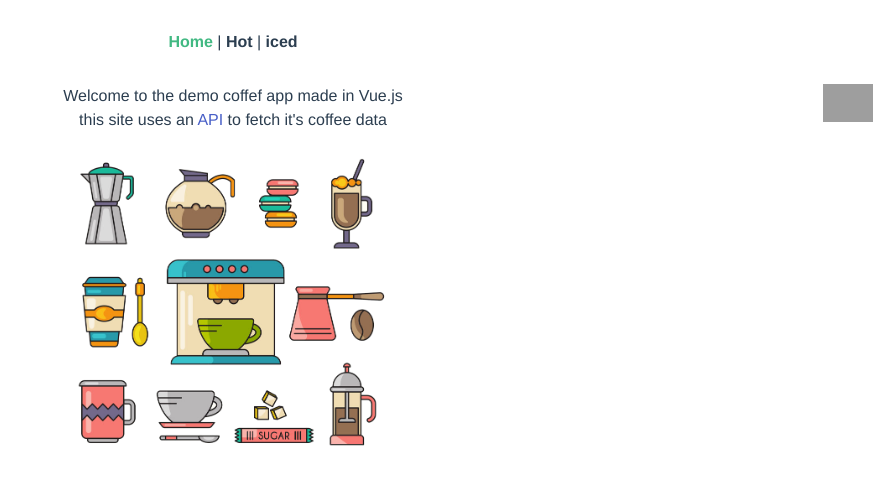
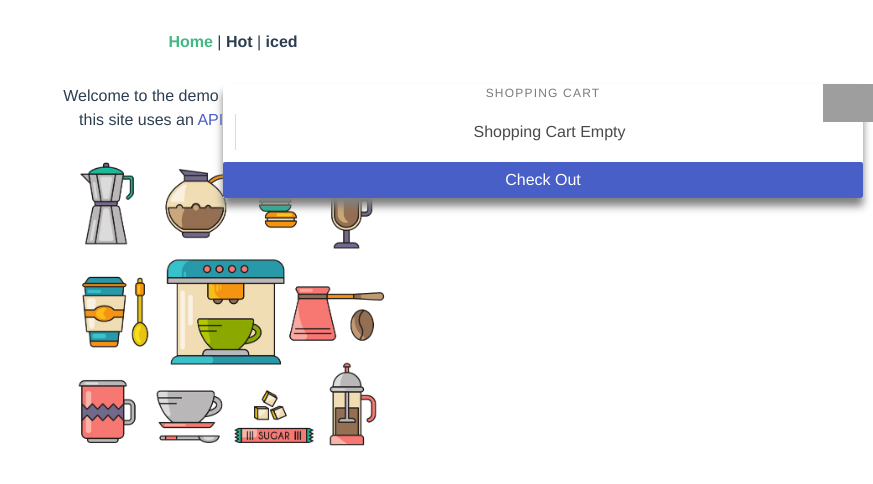
Before and after one commit to OmarBitar/vue-coffee-site, a Vue app: page / in a window 1280 px wide. Both pictures are taken after a click on the picture 1255 px from the left and 102 px from the top of the page. Shown: the top 484 px of the page, without its empty margins (407-1280 px from the left). Built offline with nearby package versions, Linux system fonts and the light colour scheme; grey boxes are pictures that could not be loaded.

Commit message:
dynamic sidebar and other styling

```diff
--- a/src/components/Card.vue
+++ b/src/components/Card.vue
@@ -34,9 +34,9 @@ export default {
                {{drink.description}}
            </div>
            <footer class="card-footer">
-               <a v-on:click="decrement(drink)" class="card-footer-item">-</a>
+               <a v-on:click="decrement(drink)" class="card-footer-item" style="user-select: none;">-</a>
                <a  class="card-footer-item">{{count}}</a>
-               <a v-on:click="increment(drink)" class="card-footer-item">+</a>
+               <a v-on:click="increment(drink)" class="card-footer-item" style="user-select: none;">+</a>
            </footer>
        </div>
    </div>
--- a/src/components/SideBar.vue
+++ b/src/components/SideBar.vue
@@ -1,10 +1,11 @@
 <template>
  <img
-      v-on:click="toggle = !toggle"
-      style="z-index: 2;position: fixed;right:0"
+      v-on:click="coffeeToggle"
+      class="coffeeMenue"
+      v-bind:class='{ coffeeMenue: this.toggle, coffeeMenueToggle: !this.toggle }'
       src="../assets/favpng_coffee-cup-cappuccino-clip-art.png" alt="burger" width="50" />
   <div v-show="toggle"
-   style="overflow:auto;max-height: 70%;box-shadow: 0 8px 8px 0 #808080;position: fixed; width: 50%;z-index: 1; right: 10px;background-color:white;float: right">
+   class="sidebar">
        <aside class="menu" >
       <p class="menu-label">
         Shopping Cart
@@ -38,9 +39,39 @@ export default {
   name: 'SideBar',
   data() {
     return {
-      toggle: true,
+      toggle: false,
       store
+    }
+  },
+  methods: {
+    coffeeToggle() {
+      this.toggle = !this.toggle
     }
   },
 }
 </script>
+
+<style scoped>
+
+.sidebar {
+  overflow:auto;
+  max-height: 70%;
+  box-shadow: 0 8px 8px 0 #808080;
+  position: fixed;
+   width: 50%;
+   z-index: 1;
+  right: 10px;
+  background-color:white;float: right
+}
+@media (max-width: 800px) {
+  .sidebar {
+    width: 100%;
+  }
+}
+.coffeeMenue {
+  z-index: 2;position: fixed;right:0
+}
+.coffeeMenueToggle {
+  transform: rotate(-90deg);
+}
+</style>
--- a/src/views/HomeView.vue
+++ b/src/views/HomeView.vue
@@ -17,14 +17,3 @@ export default {
   }
 }
 </script>
-<style>
-.sidebar {
-  margin: 0;
-  padding: 0;
-  width: 200px;
-  background-color: #f1f1f1;
-  position: fixed;
-  height: 100%;
-  overflow: auto;
-}
-</style>
```
